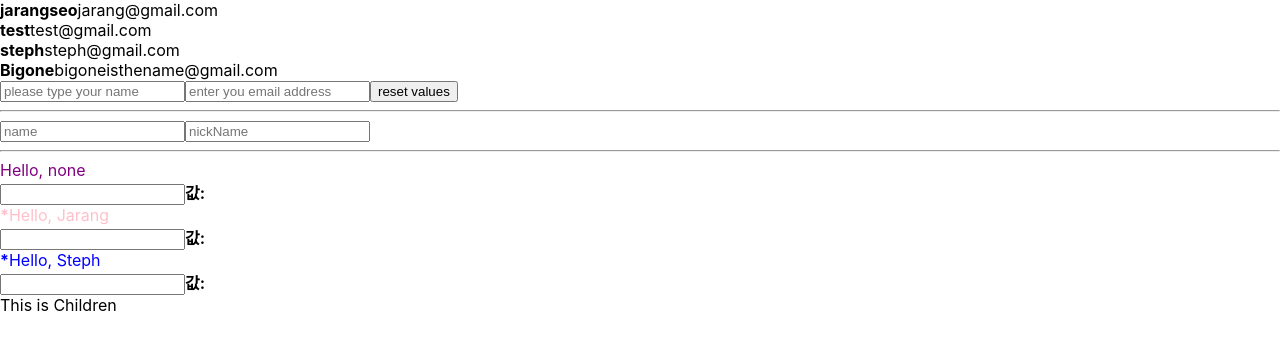
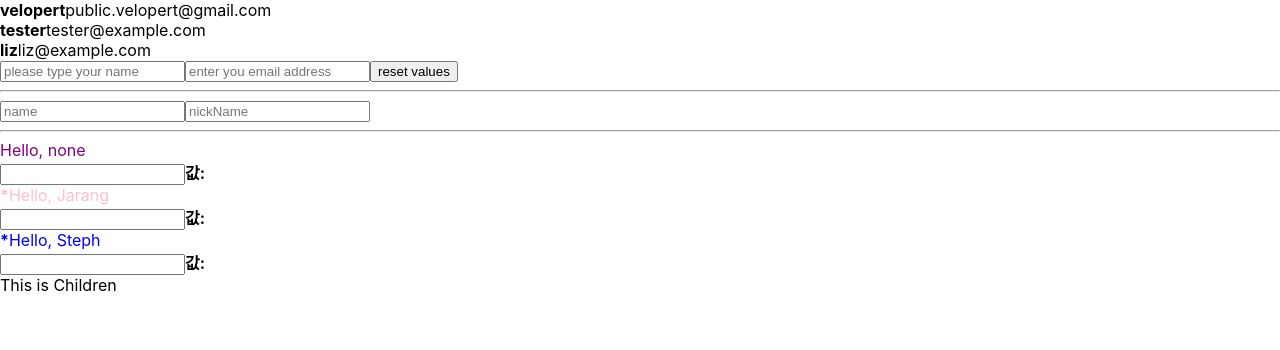
Before and after one commit to goforitrj/begin-react, a React (Create React App) app: page / in a window 1280 px wide. Shown: the top 350 px of the page. Built offline with nearby package versions, Linux system fonts and the light colour scheme.

Commit message:
Use props

```diff
--- a/src/App.js
+++ b/src/App.js
@@ -1,13 +1,34 @@
-import React from "react";
+import React, { useRef } from "react";
 import Hello from "./Hello";
 import Info from "./Info";
 import InputSample from "./InputSample";
 import UserList from "./UserList";
 
 function App() {
+    const users = [
+        {
+            id: 1,
+            username: "velopert",
+            email: "public.velopert@gmail.com"
+        },
+        {
+            id: 2,
+            username: "tester",
+            email: "tester@example.com"
+        },
+        {
+            id: 3,
+            username: "liz",
+            email: "liz@example.com"
+        }
+    ];
+    const nextId = useRef(4);
+    const onCreate = () => {
+        nextId.current += 1;
+    };
     return (
         <div className="App">
-            <UserList />
+            <UserList users={users} />
             <InputSample />
             <hr />
             <Info />
--- a/src/UserList.js
+++ b/src/UserList.js
@@ -7,29 +7,7 @@ function User({ user, index }) {
         </div>
     );
 }
-function UserList() {
-    const users = [
-        {
-            id: 1,
-            username: "jarangseo",
-            email: "jarang@gmail.com"
-        },
-        {
-            id: 2,
-            username: "test",
-            email: "test@gmail.com"
-        },
-        {
-            id: 3,
-            username: "steph",
-            email: "steph@gmail.com"
-        },
-        {
-            id: 4,
-            username: "Bigone",
-            email: "bigoneisthename@gmail.com"
-        }
-    ];
+function UserList({ users }) {
     return (
         <>
             {users.map(user => (
```
